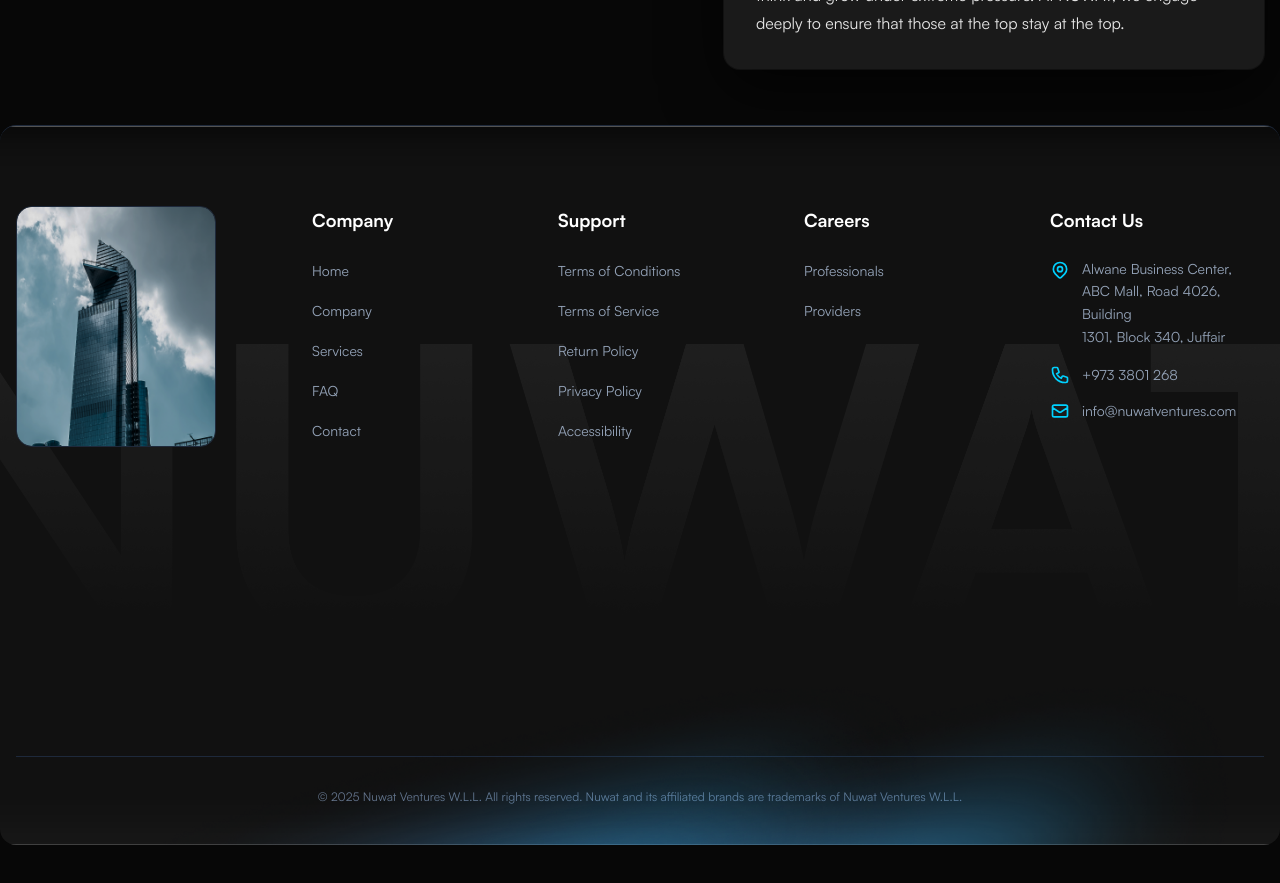
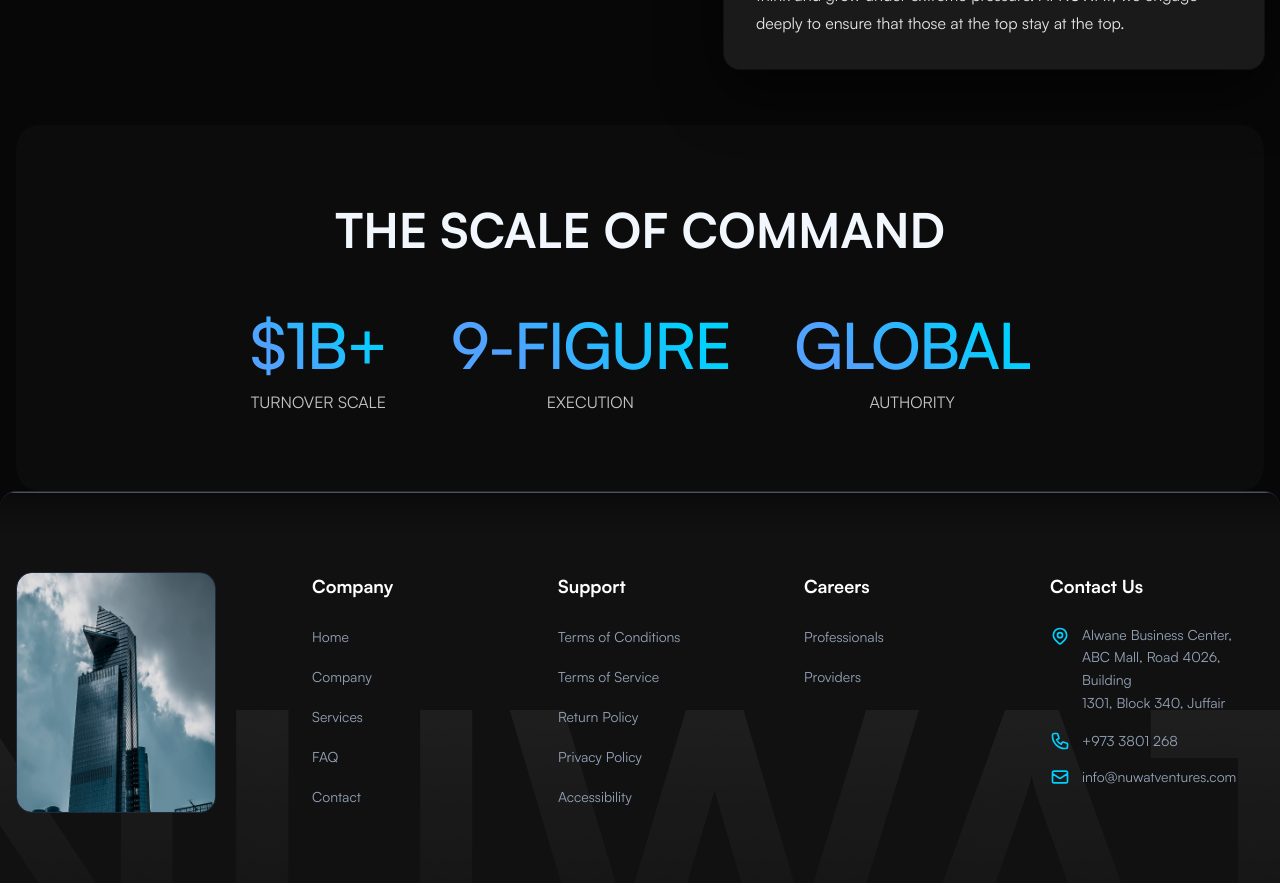
Before and after one commit to Cozmiq-Codes/nuwat, a Next.js app: page /about in a window 1280 px wide. Shown: the part 3420-4303 px from the top of the page. Before the commit the page ends 4265 px from the top, so only its background shows below. Built offline with nearby package versions, Linux system fonts and the light colour scheme.

Commit message:
feat(about): stats section

```diff
--- a/app/(pages)/about/page.tsx
+++ b/app/(pages)/about/page.tsx
@@ -2,6 +2,8 @@ import React from "react";
 import AboutHero from "@/components/about/hero/Hero";
 import Leadership from "@/components/about/leadership/Leadership";
 import HistorySection from "@/components/about/History/HistorySection";
+import StatsSection from "@/components/global/stats/StatsSection";
+import {AboutStats} from "@/constant/Stats";
 
 const AboutPage = () => {
   return (
@@ -9,6 +11,7 @@ const AboutPage = () => {
       <AboutHero />
       <Leadership />
       <HistorySection />
+        <StatsSection heading={"THE SCALE OF COMMAND"} stats={AboutStats}/>
     </>
   );
 };
--- a/app/page.tsx
+++ b/app/page.tsx
@@ -8,6 +8,7 @@ import StatsSection from "@/components/global/stats/StatsSection";
 import DominanceSection from "@/components/home/dominance/Dominance";
 import VisionDominance from "@/components/home/vision-dominance/VisionDominance";
 import ClientReviews from "@/components/home/reviews/ClientReviews";
+import {HomeStats} from "@/constant/Stats";
 const HeroImage = "/hero/hero-big.png";
 
 const Home = () => {
@@ -26,7 +27,7 @@ const Home = () => {
       <VisionDominance />
       <WhatWeDo />
       <DominanceSection />
-      <StatsSection heading={"Built for"} gradientHeading={"Companies That Expect More"} description={"We build businesses that perform better, last longer, and raise the bar for everyone operating in their category."}/>
+      <StatsSection heading={"Built for"} gradientHeading={"Companies That Expect More"} description={"We build businesses that perform better, last longer, and raise the bar for everyone operating in their category."} stats={HomeStats}/>
       <ClientReviews />
       <CTA />
     </>
--- a/components/global/stats/StatsSection.tsx
+++ b/components/global/stats/StatsSection.tsx
@@ -1,8 +1,8 @@
 import React from "react";
-import {HomeStats, StatsSectionProps} from "@/constant/Stats";
+import {StatsSectionProps} from "@/constant/Stats";
 
 
-const StatsSection = ({heading, gradientHeading, description}: StatsSectionProps) => {
+const StatsSection = ({heading, gradientHeading, description, stats}: StatsSectionProps) => {
   return (
     <section>
       <div className={"main-container"}>
@@ -18,7 +18,7 @@ const StatsSection = ({heading, gradientHeading, description}: StatsSectionProps
           >
             <h2 className={"section-heading text-3xl md:text-4xl lg:text-5xl"}>
                 {heading || "Heading"}
-              <span className={"heading-span"}> {(gradientHeading && gradientHeading) || "Heading"}</span>
+              <span className={"heading-span"}> {gradientHeading && gradientHeading}</span>
             </h2>
               {
                   description && <p>{description || "Description"}</p>
@@ -30,7 +30,7 @@ const StatsSection = ({heading, gradientHeading, description}: StatsSectionProps
             }
           >
               {
-                  HomeStats.map((stat, index) => (
+                  stats.map((stat, index) => (
                       <div className={"flex flex-col items-center gap-2"} key={index}>
                           <h3
                               className={
--- a/constant/Stats.ts
+++ b/constant/Stats.ts
@@ -7,6 +7,7 @@ export interface StatsSectionProps {
     heading: string;
     gradientHeading?: string;
     description?: string;
+    stats: Stats[];
 }
 
 export const HomeStats: Stats[] = [
@@ -23,3 +24,18 @@ export const HomeStats: Stats[] = [
         description: 'companies accepted'
     },
 ]
+
+export const AboutStats: Stats[] = [
+    {
+        title: '$1B+',
+        description: 'TURNOVER SCALE'
+    },
+    {
+        title: '9-FIGURE',
+        description: 'EXECUTION'
+    },
+    {
+        title: 'GLOBAL',
+        description: 'AUTHORITY'
+    }
+]
```
